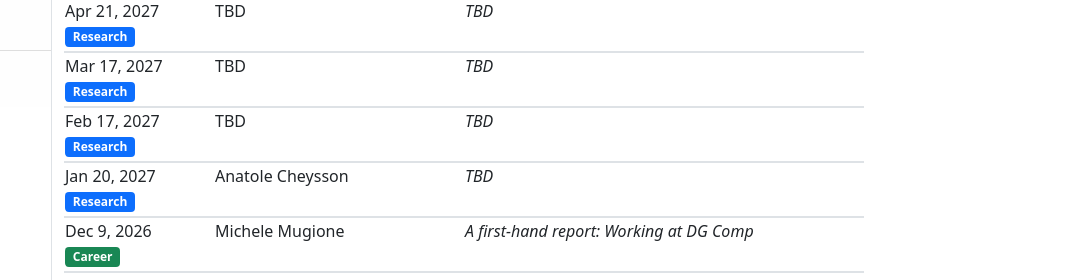
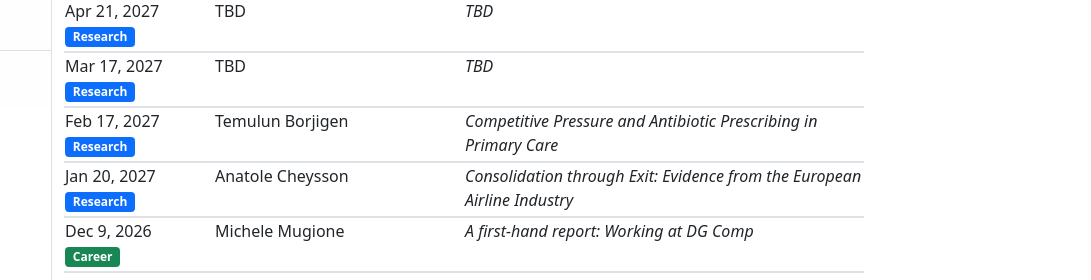
Before and after one commit to bganglmair/bganglmair.github.io, a plain HTML site: page ig-competition.html in a window 1280 px wide. Shown: the part 520-800 px from the top of the page, 189-1280 px from the left. Drawn offline with nearby package versions, Linux system fonts and the light colour scheme.

Commit message:
Update ig-competition.html
update ig-competition schedule for 2027

```diff
--- a/ig-competition.html
+++ b/ig-competition.html
@@ -205,14 +205,14 @@
 
                             <tr>
                                 <td valign="top" style="height:55px; border-top:2px solid #dee2e6">Feb 17, 2027<br><span class="badge bg-primary">Research</span></td>
-                                <td valign="top" style="border-top:2px solid #dee2e6">TBD</td>
-                                <td valign="top" style="border-top:2px solid #dee2e6"><em>TBD</em></td>
+                                <td valign="top" style="border-top:2px solid #dee2e6">Temulun Borjigen</td>
+                                <td valign="top" style="border-top:2px solid #dee2e6"><em>Competitive Pressure and Antibiotic Prescribing in Primary Care</em></td>
                             </tr>
 
                             <tr>
                                 <td valign="top" style="height:55px; border-top:2px solid #dee2e6">Jan 20, 2027<br><span class="badge bg-primary">Research</span></td>
                                 <td valign="top" style="border-top:2px solid #dee2e6">Anatole Cheysson</td>
-                                <td valign="top" style="border-top:2px solid #dee2e6"><em>TBD</em></td>
+                                <td valign="top" style="border-top:2px solid #dee2e6"><em>Consolidation through Exit: Evidence from the European Airline Industry</em></td>
                             </tr>
 
                             <tr>
@@ -383,7 +383,7 @@
 
                     <!--   END .... INFORMATION -->
                     <br><br>
-                    <i>Last changed: November 10, 2026</i>
+                    <i>Last changed: November 11, 2026</i>
                     <br><br><br>
 
                 </div>
```
